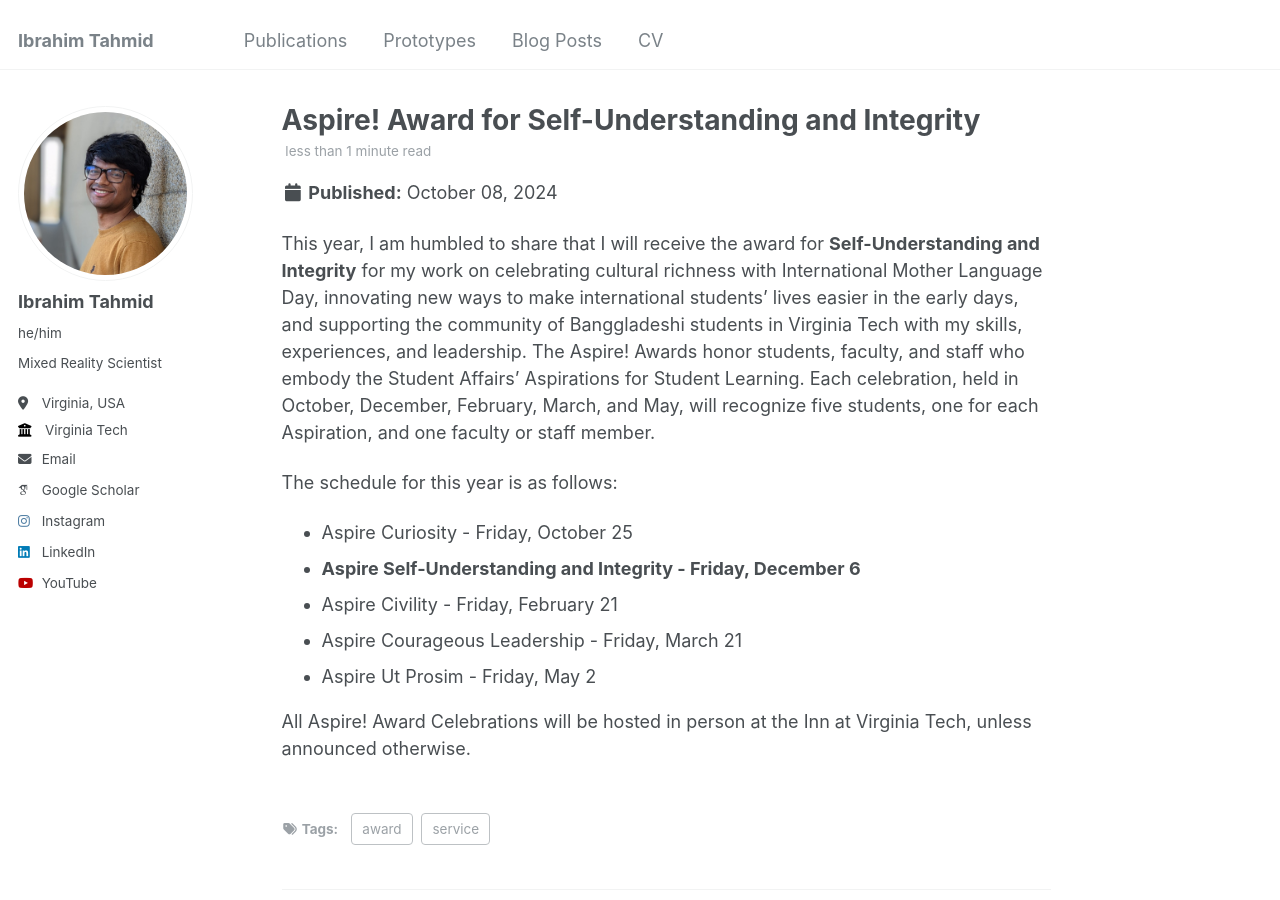
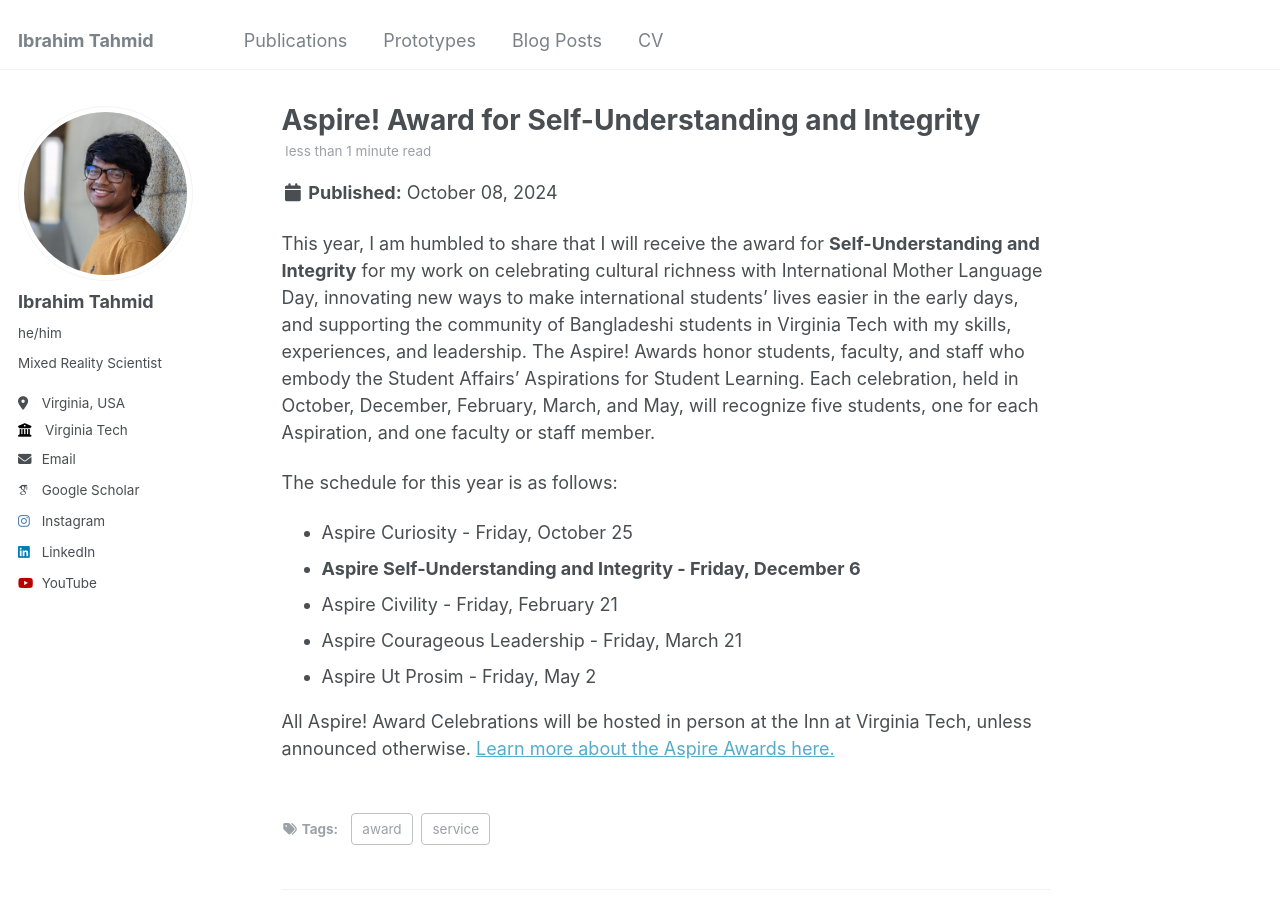
Before and after one commit to iatahmid/iatahmid.github.io, a Jekyll site: the page built from _posts/2024-10-08-aspire-award.md, in a window 1280 px wide and 900 px high. Built offline with Jekyll 4.4.1, drawn with Linux system fonts in a browser that asks for light colours; some web fonts are replaced.

Commit message:
update aspire post

```diff
--- a/_posts/2024-10-08-aspire-award.md
+++ b/_posts/2024-10-08-aspire-award.md
@@ -7,7 +7,7 @@ tags:
   - service
 ---
 
-This year, I am humbled to share that I will receive the award for <b>Self-Understanding and Integrity</b> for my work on celebrating cultural richness with International Mother Language Day, innovating new ways to make international students' lives easier in the early days, and supporting the community of Banggladeshi students in Virginia Tech with my skills, experiences, and leadership. The Aspire! Awards honor students, faculty, and staff who embody the Student Affairs' Aspirations for Student Learning. Each celebration, held in October, December, February, March, and May, will recognize five students, one for each Aspiration, and one faculty or staff member.
+This year, I am humbled to share that I will receive the award for <b>Self-Understanding and Integrity</b> for my work on celebrating cultural richness with International Mother Language Day, innovating new ways to make international students' lives easier in the early days, and supporting the community of Bangladeshi students in Virginia Tech with my skills, experiences, and leadership. The Aspire! Awards honor students, faculty, and staff who embody the Student Affairs' Aspirations for Student Learning. Each celebration, held in October, December, February, March, and May, will recognize five students, one for each Aspiration, and one faculty or staff member.
 
 The schedule for this year is as follows:
 
@@ -17,4 +17,4 @@ The schedule for this year is as follows:
 * Aspire Courageous Leadership - Friday, March 21
 * Aspire Ut Prosim - Friday, May 2
 
-All Aspire! Award Celebrations will be hosted in person at the Inn at Virginia Tech, unless announced otherwise.
+All Aspire! Award Celebrations will be hosted in person at the Inn at Virginia Tech, unless announced otherwise. [Learn more about the Aspire Awards here.](https://experience.vt.edu/aspire.html)
```
